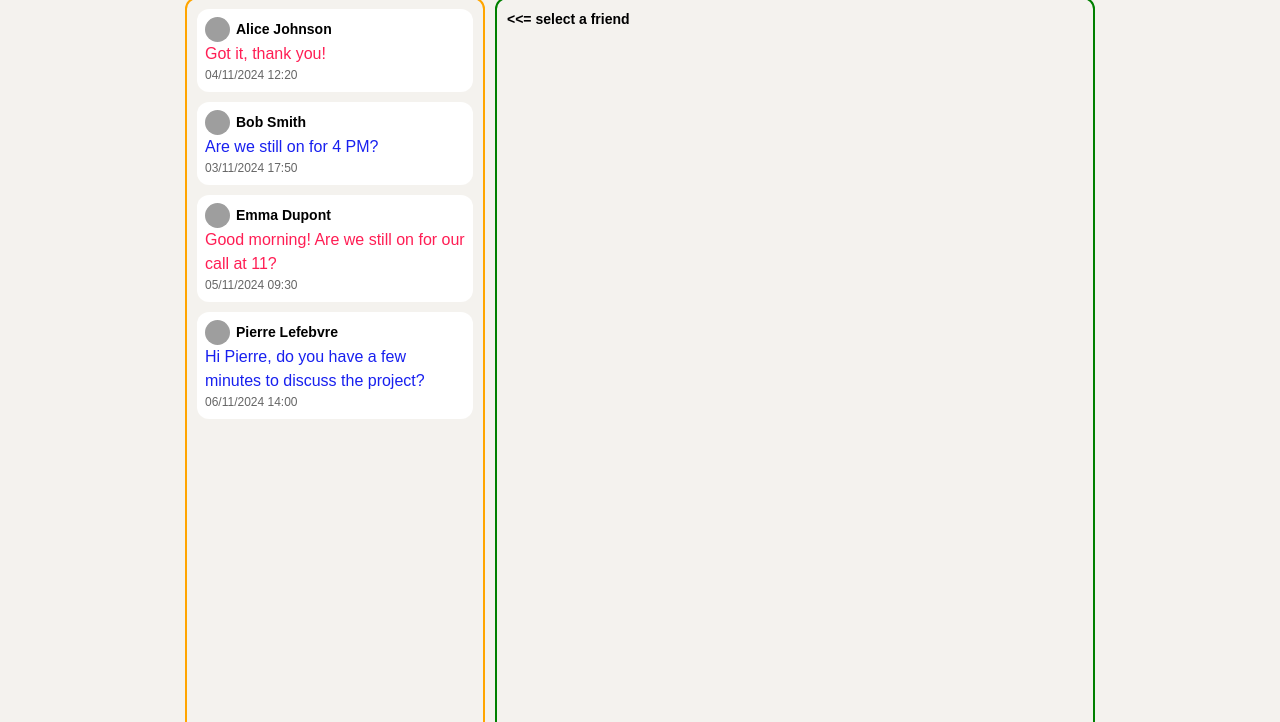
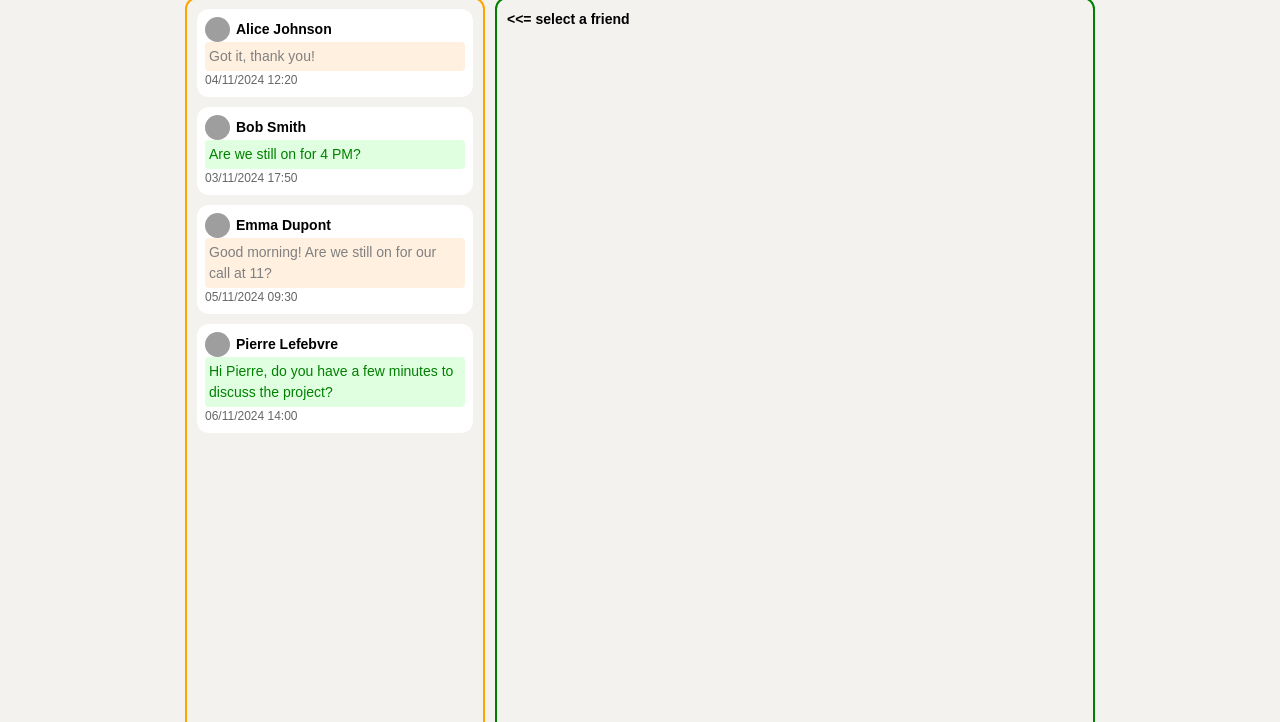
Before and after one commit to SallesCosta/mini-resau, a website built with Vite: page index.html in a window 1280 px wide. Shown: the part 78-800 px from the top of the page. Built offline with nearby package versions, Linux system fonts and the light colour scheme; grey boxes are pictures that could not be loaded.

Commit message:
style(ChatPage): update colors and padding for chat messages

```diff
--- a/src/pages/ChatPage/ChatPage.style.scss
+++ b/src/pages/ChatPage/ChatPage.style.scss
@@ -48,25 +48,31 @@
   overflow-y: auto;
 }
 
+.listBaseMsg {
+  display: flex;
+  flex-direction: column;
+  padding: 0.4rem;
+  border-radius: variables.$br-sm;
+}
+
 .baseMsg {
-  background: variables.$white;
   display: flex;
   flex-direction: column;
   max-width: 60%;
-  padding: 8px;
+  padding: 0.8rem;
   border-radius: variables.$br-lg;
   margin: 0.5rem;
 }
 
 .myMsg {
   align-self: flex-end;
-  background-color: #e0ffe0;
+  background-color: variables.$light-green;
   color: green;
 }
 
 .friendMessage {
   align-self: flex-start;
-  background-color: #fff0e0;
+  background-color: variables.$light-yellow;
   color: gray;
 }
 
--- a/src/pages/ChatPage/components/ListItem.ts
+++ b/src/pages/ChatPage/components/ListItem.ts
@@ -7,7 +7,10 @@ export const ListItemContent = (lastMessage: {
   content: string
 }) => {
   const content = dc("p")
-  content.classList.add(lastMessage.sender === "User" ? "blue" : "red")
+  content.classList.add("listBaseMsg")
+  content.classList.add(
+    lastMessage.sender === "User" ? "myMsg" : "friendMessage",
+  )
   content.textContent = lastMessage.content
   return content
 }
--- a/src/styles/_variables.scss
+++ b/src/styles/_variables.scss
@@ -2,11 +2,12 @@ $background: #f4f2ee;
 $white: #ffffff;
 $black: #000000;
 $blue: #1820ef;
-$blue-hover: #6386ff;
 $red: #ff1e54;
+$gray: #666666;
 $light-red: #fecaca;
-$gray: #666666;
 $light-gray: #e8e8e8;
+$light-yellow: #fff0e0;
+$light-green: #e0ffe0;
 
 $br-sm: 4px;
 $br-md: 8px;
```
